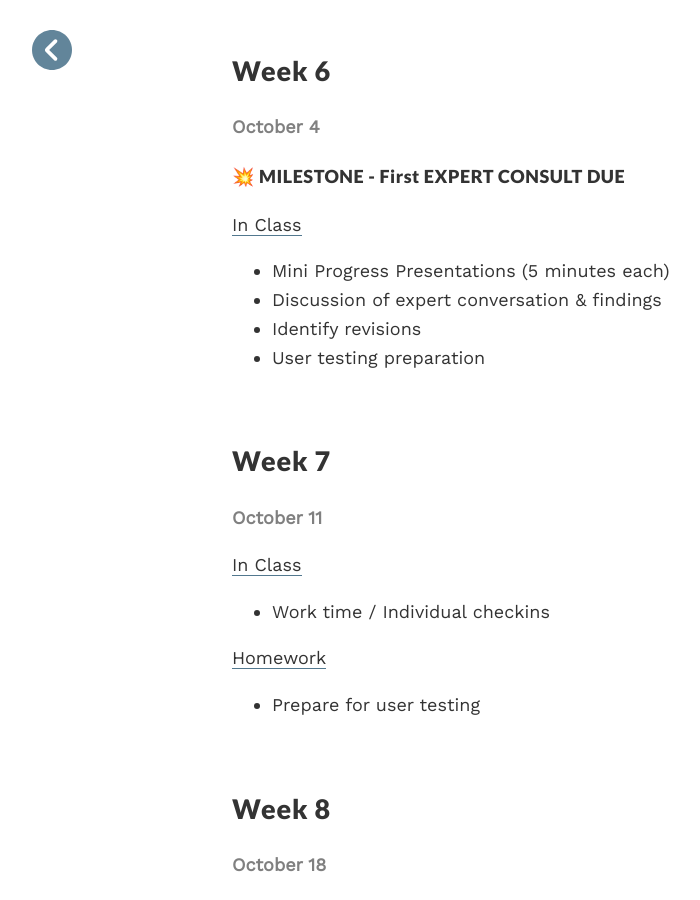
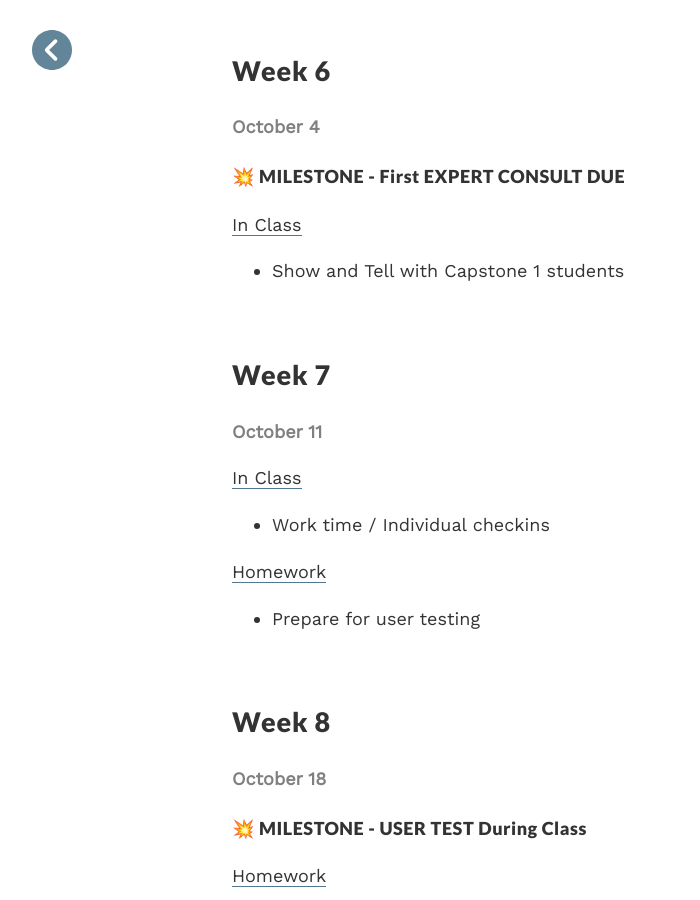
Before and after one commit to coloringchaos/capstone-f17, a Jekyll site: the page built from _posts/2017-01-16-schedule.md, in a window 1280 px wide and 900 px high, scrolled down 2050 px. Shown: the whole window, without its empty margins (8-708 px from the left). Built offline with Jekyll 4.4.1, drawn with Linux system fonts in a browser that asks for light colours.

Commit message:
schedule update

```diff
--- a/_posts/2017-01-16-schedule.md
+++ b/_posts/2017-01-16-schedule.md
@@ -93,10 +93,7 @@ Every week your homework is to ***ADVANCE YOUR PROJECT***
 
 <span class="underlined">In Class</span>
 
-+ Mini Progress Presentations (5 minutes each)
-+ Discussion of expert conversation & findings
-+ Identify revisions
-+ User testing preparation
++ Show and Tell with Capstone 1 students
 
 <br>
 
```
